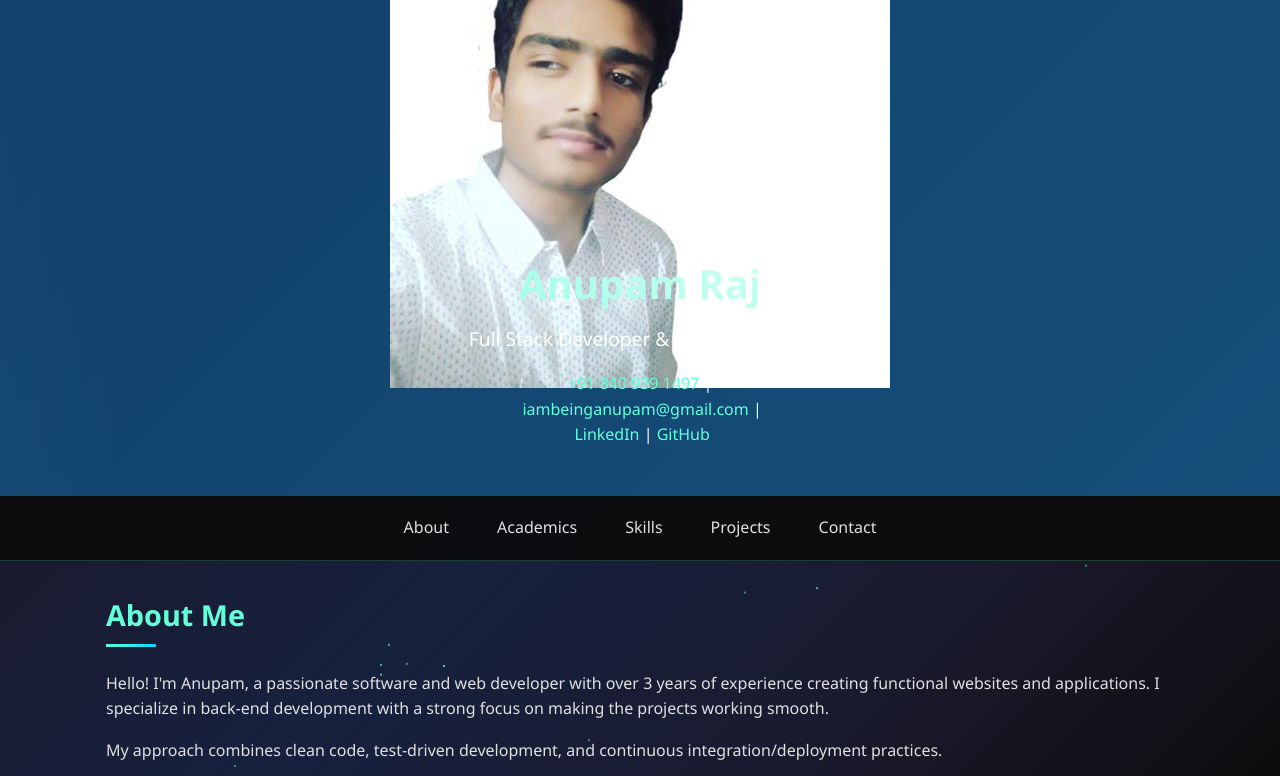
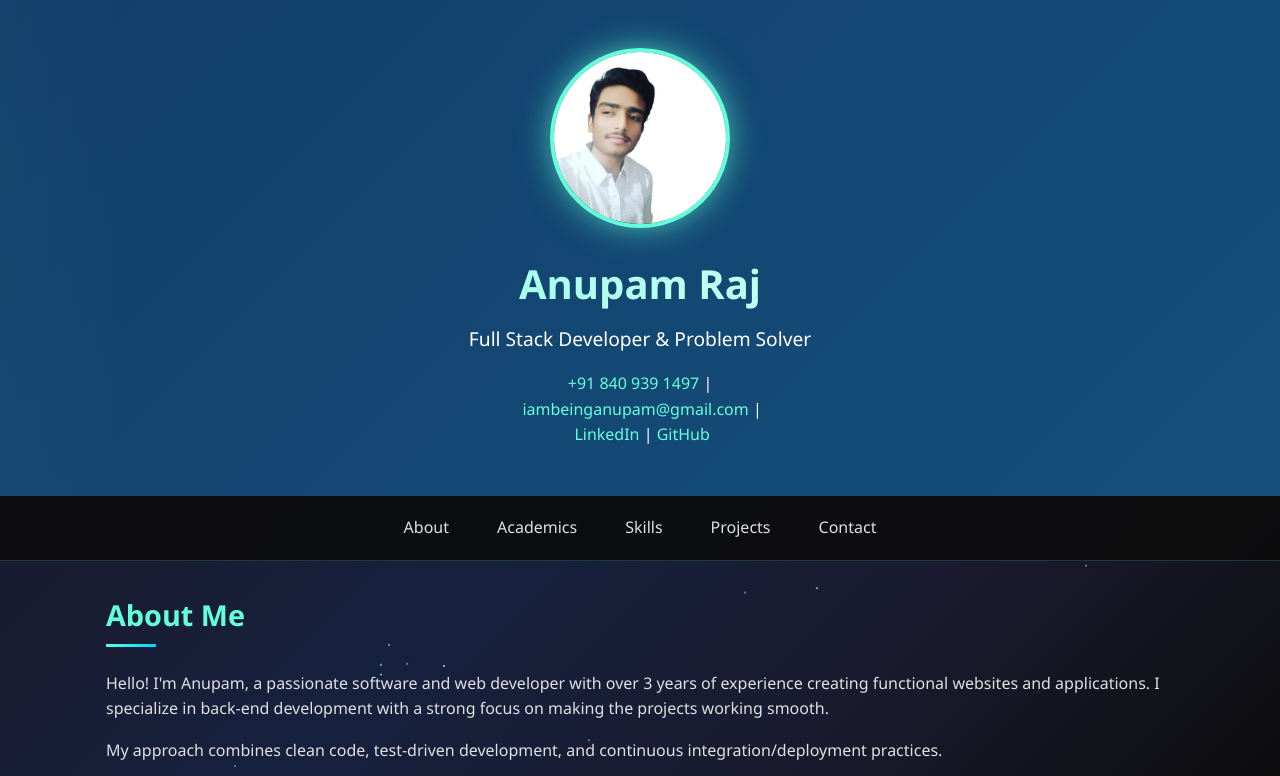
Before and after one commit to iambeinganupam/portfolio, a plain HTML site: page index.html in a window 1280 px wide. Shown: the top 776 px of the page. Drawn offline with Linux system fonts and the light colour scheme.

Commit message:
Update index.html

```diff
--- a/index.html
+++ b/index.html
@@ -668,7 +668,7 @@
 
     <header>
         <div class="profile-container">
-            <div class="profile-image"><img src="profile.jpg"></div>
+            <img src="profile.jpg" class="profile-image">
         </div>
         <h1>Anupam Raj</h1>
         <div class="tagline">Full Stack Developer & Problem Solver</div>
```
